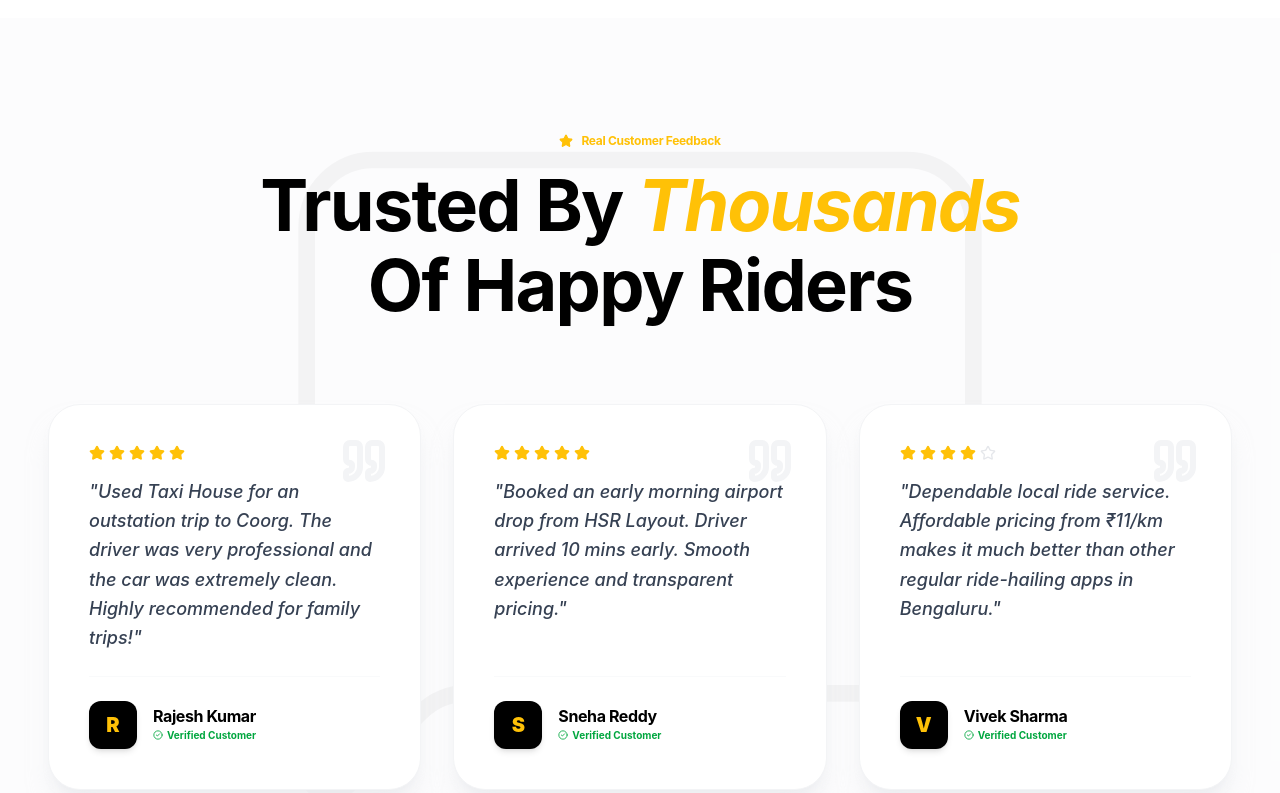
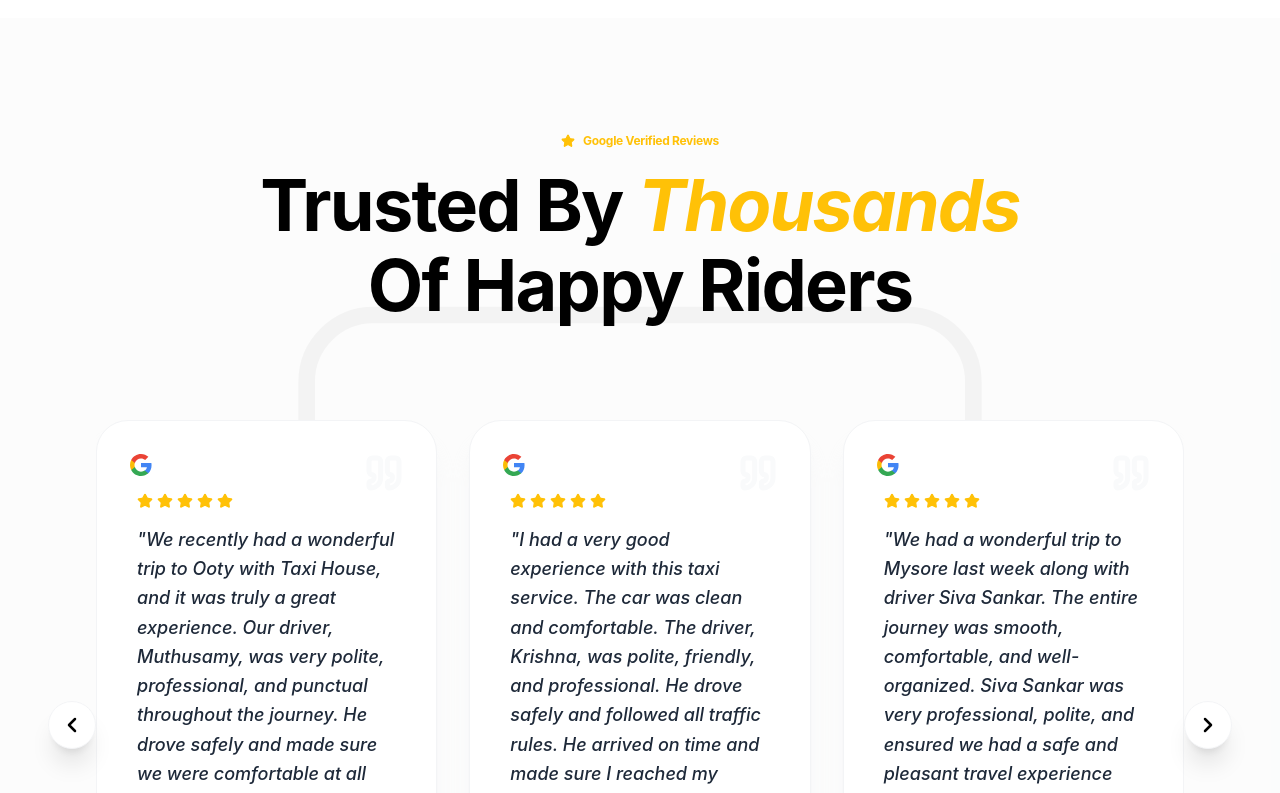
Before and after one commit to adithyack29/taxi-house-bengaluru, a React (Vite) app in the folder client/: page / in a window 1280 px wide. Shown: the part 1780-2573 px from the top of the page. Built offline with nearby package versions, Linux system fonts and the light colour scheme; no server answers.

Commit message:
Refined navbar branding, implemented Google Review carousel in testimonials, and updated review data

```diff
--- a/client/src/components/Hero.jsx
+++ b/client/src/components/Hero.jsx
@@ -32,7 +32,7 @@ const Hero = () => {
               className="text-2xl sm:text-5xl md:text-6xl lg:text-7xl font-bold leading-[1.15] tracking-tight block px-2"
             >
               Book Your Ride & <br />
-              <span className="text-primary">Ride across Karnataka</span>
+              <span className="text-primary">Ride across South India</span>
             </motion.h1>
 
             <motion.div
--- a/client/src/components/Testimonials.jsx
+++ b/client/src/components/Testimonials.jsx
@@ -1,34 +1,73 @@
-import React from 'react';
-import { Star, Quote, CheckCircle2, MessageSquare } from 'lucide-react';
+import React, { useState, useEffect } from 'react';
+import { Star, Quote, CheckCircle2, ChevronLeft, ChevronRight, MessageSquare } from 'lucide-react';
 import { testimonials } from '../data/testimonials';
-import { motion } from 'framer-motion';
-import { useHoverQuery } from '../hooks/useHoverQuery';
+import { motion, AnimatePresence } from 'framer-motion';
 
-const containerVariants = {
-  hidden: { opacity: 0 },
-  show: {
-    opacity: 1,
-    transition: { staggerChildren: 0.1 }
-  }
+const GoogleLogo = () => (
+    <svg viewBox="0 0 24 24" className="w-5 h-5 sm:w-6 sm:h-6" xmlns="http://www.w3.org/2000/svg">
+        <path fill="#4285F4" d="M22.56 12.25c0-.78-.07-1.53-.2-2.25H12v4.26h5.92c-.26 1.37-1.04 2.53-2.21 3.31v2.77h3.57c2.08-1.92 3.28-4.74 3.28-8.09z"></path>
+        <path fill="#34A853" d="M12 23c2.97 0 5.46-.98 7.28-2.66l-3.57-2.77c-.98.66-2.23 1.06-3.71 1.06-2.86 0-5.29-1.93-6.16-4.53H2.18v2.84C3.99 20.53 7.7 23 12 23z"></path>
+        <path fill="#FBBC05" d="M5.84 14.09c-.22-.66-.35-1.36-.35-2.09s.13-1.43.35-2.09V7.07H2.18C1.43 8.55 1 10.22 1 12s.43 3.45 1.18 4.93l2.85-2.22.81-.62z"></path>
+        <path fill="#EA4335" d="M12 5.38c1.62 0 3.06.56 4.21 1.64l3.15-3.15C17.45 2.09 14.97 1 12 1 7.7 1 3.99 3.47 2.18 7.07l3.66 2.84c.87-2.6 3.3-4.53 6.16-4.53z"></path>
+    </svg>
+);
+
+const Testimonials = () => {
+    const [currentIndex, setCurrentIndex] = useState(0);
+    const [direction, setDirection] = useState(0);
+    const [cardsPerPage, setCardsPerPage] = useState(3);
+
+    useEffect(() => {
+        const handleResize = () => {
+            setCardsPerPage(window.innerWidth < 768 ? 1 : 3);
+        };
+        handleResize();
+        window.addEventListener('resize', handleResize);
+        return () => window.removeEventListener('resize', handleResize);
+    }, []);
+
+    const totalTestimonials = testimonials.length;
+
+    const handleNext = () => {
+        setDirection(1);
+        setCurrentIndex((prev) => (prev + cardsPerPage) % totalTestimonials);
     };
 
-const itemVariants = {
-  hidden: { opacity: 0, y: 20 },
-  show: { opacity: 1, y: 0, transition: { duration: 0.4, ease: 'easeOut' } }
+    const handlePrev = () => {
+        setDirection(-1);
+        setCurrentIndex((prev) => (prev - cardsPerPage + totalTestimonials) % totalTestimonials);
     };
 
-const Testimonials = () => {
-  const isHoverable = useHoverQuery();
+    const visibleTestimonials = Array.from({ length: cardsPerPage }).map((_, i) =>
+        testimonials[(currentIndex + i) % totalTestimonials]
+    );
+
+    const slideVariants = {
+        enter: (direction) => ({
+            x: direction > 0 ? '100%' : '-100%',
+            opacity: 0,
+        }),
+        center: {
+            zIndex: 1,
+            x: 0,
+            opacity: 1,
+        },
+        exit: (direction) => ({
+            zIndex: 0,
+            x: direction < 0 ? '100%' : '-100%',
+            opacity: 0,
+        })
+    };
 
     return (
-    <section className="py-8 sm:py-16 lg:py-28 bg-gray-50/50 overflow-hidden relative px-4">
+        <section className="py-8 sm:py-16 lg:py-28 bg-gray-100/30 overflow-hidden relative px-4 min-h-[500px]">
             {/* Decorative background element */}
             <div className="absolute top-0 left-0 w-full h-full opacity-[0.03] pointer-events-none flex items-center justify-center">
                 <MessageSquare size={800} strokeWidth={0.5} className="text-secondary" />
             </div>
 
             <div className="max-w-7xl mx-auto px-4 sm:px-6 lg:px-8 relative z-10">
-        <div className="text-center mb-6 lg:mb-20">
+                <div className="text-center mb-10 sm:mb-20">
                     <motion.div
                         initial={{ opacity: 0, y: 20 }}
                         whileInView={{ opacity: 1, y: 0 }}
@@ -36,49 +75,81 @@ const Testimonials = () => {
                         className="inline-flex items-center space-x-2 text-primary font-bold tracking-tight text-xs mb-4"
                     >
                         <Star size={14} className="fill-primary" />
-            <span>Real Customer Feedback</span>
+                        <span>Google Verified Reviews</span>
                     </motion.div>
                     <motion.h2
                         initial={{ opacity: 0, y: 20 }}
                         whileInView={{ opacity: 1, y: 0 }}
                         viewport={{ once: true }}
                         transition={{ delay: 0.1 }}
-            className="text-2xl sm:text-5xl lg:text-7xl font-bold text-secondary leading-[1.1] tracking-tight"
+                        className="text-3xl sm:text-5xl lg:text-7xl font-bold text-secondary leading-[1.1] tracking-tight"
                     >
                         Trusted By <span className="text-primary italic">Thousands</span> <br />
                         Of Happy Riders
                     </motion.h2>
                 </div>
 
+                <div className="relative group px-0 sm:px-12">
+                    {/* Navigation Arrows */}
+                    <button
+                        onClick={handlePrev}
+                        className="absolute left-0 top-1/2 -translate-y-1/2 z-20 w-12 h-12 rounded-full bg-white shadow-xl flex items-center justify-center text-secondary hover:bg-primary transition-all active:scale-90 hidden sm:flex border border-gray-100 backdrop-blur-sm"
+                    >
+                        <ChevronLeft size={24} strokeWidth={2.5} />
+                    </button>
+                    <button
+                        onClick={handleNext}
+                        className="absolute right-0 top-1/2 -translate-y-1/2 z-20 w-12 h-12 rounded-full bg-white shadow-xl flex items-center justify-center text-secondary hover:bg-primary transition-all active:scale-90 hidden sm:flex border border-gray-100 backdrop-blur-sm"
+                    >
+                        <ChevronRight size={24} strokeWidth={2.5} />
+                    </button>
+
+                    <div className="relative overflow-hidden pt-4 pb-8">
+                        <AnimatePresence initial={false} custom={direction} mode="popLayout">
                             <motion.div
-          variants={containerVariants}
-          initial="hidden"
-          whileInView="show"
-          viewport={{ once: true }}
-          className="grid grid-cols-1 md:grid-cols-2 lg:grid-cols-3 gap-6 sm:gap-8"
+                                key={currentIndex}
+                                custom={direction}
+                                variants={slideVariants}
+                                initial="enter"
+                                animate="center"
+                                exit="exit"
+                                transition={{
+                                    x: { type: "tween", duration: 0.8, ease: "easeInOut" },
+                                    opacity: { duration: 0.6 }
+                                }}
+                                className={`grid grid-cols-1 ${cardsPerPage === 3 ? 'md:grid-cols-2 lg:grid-cols-3' : ''} gap-6 sm:gap-8`}
                             >
-          {testimonials.map((testimonial) => (
-            <motion.div
+                                {visibleTestimonials.map((testimonial) => (
+                                    <div
                                         key={testimonial.id}
-              variants={itemVariants}
-              className="bg-white p-5 sm:p-10 rounded-[1.5rem] sm:rounded-[2rem] shadow-xl shadow-gray-200/50 border border-gray-100 flex flex-col justify-between relative group hover:border-primary/30 transition-all duration-300"
+                                        className="bg-white p-6 sm:p-10 rounded-[2rem] shadow-xl shadow-gray-200/30 border border-gray-100 flex flex-col justify-between relative group/card hover:border-primary/40 transition-all duration-300 h-full w-full"
                                     >
-              <Quote className="absolute top-8 right-8 text-gray-100 group-hover:text-primary/20 transition-colors" size={48} strokeWidth={3} />
+                                        <a
+                                            href="https://www.google.com/search?sca_esv=c886fa4b6d8c3132&rlz=1C5CHFA_enIN1187IN1187&sxsrf=ANbL-n5XytiQxSo36iJyFajm11UdogLYtA:1775398827629&si=AL3DRZEsmMGCryMMFSHJ3StBhOdZ2-6yYkXd_doETEE1OR-qOZC58CQR6-8Xsxumyfk13caecCDwgCkoJLxV9mM19MZ67unwTSAqjxWjRnNUsdEbmhHm31PE8VQw6Cvk7mChKz0DsEvuMlFaNGl49hCA1ABN4eFviQ%3D%3D&q=Taxi+House+Bengaluru+Reviews&sa=X&ved=2ahUKEwjth9KD9NaTAxVfTWwGHYCeLsMQ0bkNegQIPxAD&biw=1710&bih=986&dpr=2"
+                                            target="_blank"
+                                            rel="noopener noreferrer"
+                                            className="absolute top-8 left-8 hover:scale-110 transition-transform z-20"
+                                            title="View original Google review"
+                                        >
+                                            <GoogleLogo />
+                                        </a>
 
-              <div className="mb-6">
+                                        <Quote className="absolute top-8 right-8 text-gray-50 group-hover/card:text-primary/10 transition-colors" size={40} strokeWidth={3} />
+
+                                        <div className="mt-8 mb-6">
                                             <div className="flex gap-1 mb-4">
                                                 {[...Array(5)].map((_, i) => (
                                                     <Star key={i} fill={i < testimonial.rating ? "currentColor" : "none"} className={i < testimonial.rating ? "text-primary" : "text-gray-200"} size={16} />
                                                 ))}
                                             </div>
 
-                <p className="text-gray-700 font-medium text-xs sm:text-base lg:text-lg leading-relaxed italic relative z-10">
+                                            <p className="text-gray-800 font-medium text-sm sm:text-lg leading-relaxed relative z-10 italic">
                                                 "{testimonial.text}"
                                             </p>
                                         </div>
 
                                         <div className="flex items-center pt-6 border-t border-gray-50 mt-auto">
-                <div className="w-12 h-12 bg-secondary text-primary rounded-xl flex items-center justify-center font-black text-xl mr-4 shadow-md group-hover:scale-110 transition-transform">
+                                            <div className="w-12 h-12 bg-secondary text-primary rounded-xl flex items-center justify-center font-black text-xl mr-4 shadow-md group-hover/card:scale-110 transition-transform">
                                                 {testimonial.name.charAt(0)}
                                             </div>
                                             <div>
@@ -89,9 +160,38 @@ const Testimonials = () => {
                                                 </div>
                                             </div>
                                         </div>
-            </motion.div>
+                                    </div>
                                 ))}
                             </motion.div>
+                        </AnimatePresence>
+                    </div>
+                </div>
+
+                {/* Mobile Navigation Arrows */}
+                <div className="flex sm:hidden justify-center gap-4 mt-8">
+                    <button
+                        onClick={handlePrev}
+                        className="w-12 h-12 rounded-full bg-white shadow-lg flex items-center justify-center text-secondary active:bg-primary transition-all border border-gray-100"
+                    >
+                        <ChevronLeft size={20} strokeWidth={2.5} />
+                    </button>
+                    <button
+                        onClick={handleNext}
+                        className="w-12 h-12 rounded-full bg-white shadow-lg flex items-center justify-center text-secondary active:bg-primary transition-all border border-gray-100"
+                    >
+                        <ChevronRight size={20} strokeWidth={2.5} />
+                    </button>
+                </div>
+
+                {/* Carousel Progress Indicator */}
+                <div className="mt-8 sm:mt-12 flex justify-center gap-2">
+                    {[...Array(Math.ceil(totalTestimonials / cardsPerPage))].map((_, i) => (
+                        <div
+                            key={i}
+                            className={`h-1.5 rounded-full transition-all duration-300 ${Math.floor(currentIndex / cardsPerPage) === i ? "w-8 bg-primary" : "w-2 bg-gray-200"}`}
+                        />
+                    ))}
+                </div>
             </div>
         </section>
     );
--- a/client/src/components/ui/navbar.tsx
+++ b/client/src/components/ui/navbar.tsx
@@ -34,7 +34,7 @@ export const Header = () => {
         <header className="fixed top-0 left-0 w-full z-[1000] font-sans">
             {/* Top Info Bar */}
             <div className="hidden lg:block bg-secondary py-2 border-b border-white/5 overflow-hidden">
-                <div className="max-w-7xl mx-auto px-6 lg:px-12 flex justify-between items-center text-[11px] font-semibold text-gray-400 tracking-tight">
+                <div className="max-w-7xl mx-auto px-4 lg:px-12 flex justify-between items-center text-[11px] font-semibold text-gray-400 tracking-tight">
                     <div className="flex items-center space-x-6">
                         <a href="tel:+917795965640" className="flex items-center gap-2 hover:text-primary transition-colors">
                             <Phone size={12} className="text-primary fill-primary/10" />
@@ -61,13 +61,16 @@ export const Header = () => {
                     ? "bg-white/95 backdrop-blur-md shadow-lg py-1.5 sm:py-2 border-gray-100"
                     : "bg-white py-2 sm:py-3 border-transparent"
             )}>
-                <div className="max-w-7xl mx-auto px-6 lg:px-12 flex items-center justify-between">
+                <div className="max-w-7xl mx-auto px-4 lg:px-12 flex items-center justify-between">
                     {/* Logo Area */}
                     <div className="flex items-center">
                         <Link to="/" className="flex items-center group">
-                            <img src="/logo.png" alt="Taxi House" className="h-8 lg:h-12 w-auto object-contain transition-transform" />
-                            <div className="ml-2 lg:ml-3">
-                                <span className="text-lg lg:text-2xl font-bold tracking-tight text-secondary">Taxi <span className="text-primary">House</span></span>
+                            <img src="/logo.png" alt="Taxi House" className="h-11 lg:h-12 w-auto object-contain transition-transform" />
+                            <div className="ml-2 lg:ml-3 flex flex-col items-start w-fit">
+                                <span className="text-lg lg:text-2xl font-bold tracking-tight text-secondary leading-none whitespace-nowrap">Taxi House</span>
+                                <div className="flex justify-between w-full text-[10px] lg:text-xs font-bold text-primary uppercase leading-none mt-1 px-[2px]">
+                                    <span>B</span><span>E</span><span>N</span><span>G</span><span>A</span><span>L</span><span>U</span><span>R</span><span>U</span>
+                                </div>
                             </div>
                         </Link>
                     </div>
@@ -137,8 +140,13 @@ export const Header = () => {
                             {/* Menu Header with Logo & Close */}
                             <div className="flex items-center justify-between mb-8 pb-4 border-b border-gray-50">
                                 <div className="flex items-center">
-                                    <img src="/logo.png" alt="Taxi House" className="h-7 w-auto object-contain" />
-                                    <span className="ml-2 text-sm font-bold text-secondary">Taxi <span className="text-primary">House</span></span>
+                                     <img src="/logo.png" alt="Taxi House" className="h-10 w-auto object-contain" />
+                                    <div className="ml-2 flex flex-col items-start w-fit">
+                                        <span className="text-sm font-bold text-secondary leading-none whitespace-nowrap">Taxi House</span>
+                                        <div className="flex justify-between w-full text-[8px] font-bold text-primary uppercase leading-none mt-0 px-[1px]">
+                                            <span>B</span><span>E</span><span>N</span><span>G</span><span>A</span><span>L</span><span>U</span><span>R</span><span>U</span>
+                                        </div>
+                                    </div>
                                 </div>
                                 <button
                                     onClick={() => setMenuState(false)}
--- a/client/src/data/testimonials.js
+++ b/client/src/data/testimonials.js
@@ -1,20 +1,44 @@
 export const testimonials = [
   {
     id: 1,
-    name: "Rajesh Kumar",
+    name: "Bharati Suvarna",
     rating: 5,
-    text: "Used Taxi House for an outstation trip to Coorg. The driver was very professional and the car was extremely clean. Highly recommended for family trips!"
+    text: "We recently had a wonderful trip to Ooty with Taxi House, and it was truly a great experience. Our driver, Muthusamy, was very polite, professional, and punctual throughout the journey. He drove safely and made sure we were comfortable at all times.The entire trip was smooth and completely hassle-free."
   },
   {
     id: 2,
-    name: "Sneha Reddy",
+    name: "Akshath Kumar",
     rating: 5,
-    text: "Booked an early morning airport drop from HSR Layout. Driver arrived 10 mins early. Smooth experience and transparent pricing."
+    text: "I had a very good experience with this taxi service. The car was clean and comfortable. The driver, Krishna, was polite, friendly, and professional. He drove safely and followed all traffic rules. He arrived on time and made sure I reached my destination without any problems."
   },
   {
     id: 3,
-    name: "Vivek Sharma",
-    rating: 4,
-    text: "Dependable local ride service. Affordable pricing from ₹11/km makes it much better than other regular ride-hailing apps in Bengaluru."
+    name: "Anudeekshith A",
+    rating: 5,
+    text: "We had a wonderful trip to Mysore last week along with driver Siva Sankar. The entire journey was smooth, comfortable, and well-organized. Siva Sankar was very professional, polite, and ensured we had a safe and pleasant travel experience throughout the trip."
+  },
+  {
+    id: 4,
+    name: "Prapulla Reddy K",
+    rating: 5,
+    text: "I recently travelled with Taxi House Bengaluru for a Tirupati visit and had a wonderful experience. The cab was clean and arrived on time. The driver Prabhu, was very polite and professional. Overall, it was a smooth and comfortable journey.Highly recommended Travel agency."
+  },
+  {
+    id: 5,
+    name: "Rajib Panigrahi",
+    rating: 5,
+    text: "Best fare with good professional driver. I finished one smooth ride with my family and the experience is very good"
+  },
+  {
+    id: 6,
+    name: "Lalit Kumar Kandoi",
+    rating: 5,
+    text: "Had a great experience with this cab service. The car provided was brand new and very clean. The driver arrived right on time, making the whole journey smooth and hassle-free. Pricing was also very reasonable compared to others. Highly recommended for anyone looking for a reliable and comfortable ride."
+  },
+  {
+    id: 7,
+    name: "Nithish Reddy",
+    rating: 5,
+    text: "Recently, my family and I visited Tanjavoor and booked a cab with Taxi House Bengaluru. They offered affordable prices and excellent service. Our driver, Pramod, was very supportive and ensured on-time pickups throughout the trip. I highly recommend this travel booking company in Bangalore for a smooth and reliable travel experience."
   }
 ];
```
Lines whose indentation alone changed are shown as unchanged.
